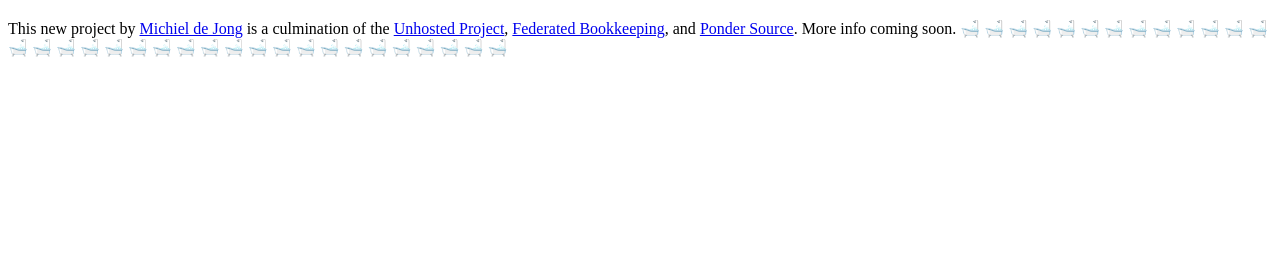
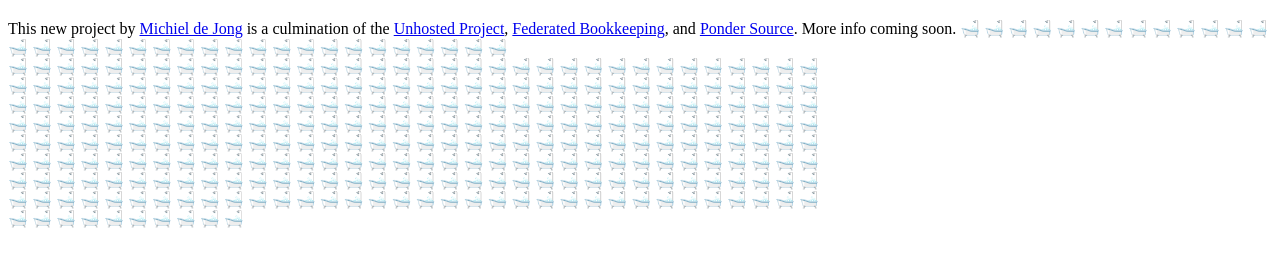
Before and after one commit to tubsproject/tubsproject.org, a plain HTML site: page index.html in a window 1280 px wide. Shown: the part 62-328 px from the top of the page. Drawn offline with Linux system fonts and the light colour scheme.

Commit message:
Update index.html

```diff
--- a/index.html
+++ b/index.html
@@ -11,8 +11,18 @@
       the <a href="https://unhosted.org">Unhosted Project</a>,
       <a href="https://federatedbookkeeping.org">Federated Bookkeeping</a>,
       and <a href="https://pondersource.com">Ponder Source</a>.
-      More info coming soon. 🛁 🛁 🛁 🛁 🛁 🛁 🛁 🛁 🛁 🛁 🛁 🛁 🛁 🛁 🛁 🛁 🛁 🛁 🛁 🛁 🛁 🛁 🛁 🛁 🛁 🛁 🛁 🛁 🛁 🛁 🛁 🛁 🛁 🛁
+      More info coming soon.
       </a href="https://github.com/tubsproject>GitHub</a>
     </div>
+    <div>🛁 🛁 🛁 🛁 🛁 🛁 🛁 🛁 🛁 🛁 🛁 🛁 🛁 🛁 🛁 🛁 🛁 🛁 🛁 🛁 🛁 🛁 🛁 🛁 🛁 🛁 🛁 🛁 🛁 🛁 🛁 🛁 🛁 🛁</div>
+    <div>🛁 🛁 🛁 🛁 🛁 🛁 🛁 🛁 🛁 🛁 🛁 🛁 🛁 🛁 🛁 🛁 🛁 🛁 🛁 🛁 🛁 🛁 🛁 🛁 🛁 🛁 🛁 🛁 🛁 🛁 🛁 🛁 🛁 🛁</div>
+    <div>🛁 🛁 🛁 🛁 🛁 🛁 🛁 🛁 🛁 🛁 🛁 🛁 🛁 🛁 🛁 🛁 🛁 🛁 🛁 🛁 🛁 🛁 🛁 🛁 🛁 🛁 🛁 🛁 🛁 🛁 🛁 🛁 🛁 🛁</div>
+    <div>🛁 🛁 🛁 🛁 🛁 🛁 🛁 🛁 🛁 🛁 🛁 🛁 🛁 🛁 🛁 🛁 🛁 🛁 🛁 🛁 🛁 🛁 🛁 🛁 🛁 🛁 🛁 🛁 🛁 🛁 🛁 🛁 🛁 🛁</div>
+    <div>🛁 🛁 🛁 🛁 🛁 🛁 🛁 🛁 🛁 🛁 🛁 🛁 🛁 🛁 🛁 🛁 🛁 🛁 🛁 🛁 🛁 🛁 🛁 🛁 🛁 🛁 🛁 🛁 🛁 🛁 🛁 🛁 🛁 🛁</div>
+    <div>🛁 🛁 🛁 🛁 🛁 🛁 🛁 🛁 🛁 🛁 🛁 🛁 🛁 🛁 🛁 🛁 🛁 🛁 🛁 🛁 🛁 🛁 🛁 🛁 🛁 🛁 🛁 🛁 🛁 🛁 🛁 🛁 🛁 🛁</div>
+    <div>🛁 🛁 🛁 🛁 🛁 🛁 🛁 🛁 🛁 🛁 🛁 🛁 🛁 🛁 🛁 🛁 🛁 🛁 🛁 🛁 🛁 🛁 🛁 🛁 🛁 🛁 🛁 🛁 🛁 🛁 🛁 🛁 🛁 🛁</div>
+    <div>🛁 🛁 🛁 🛁 🛁 🛁 🛁 🛁 🛁 🛁 🛁 🛁 🛁 🛁 🛁 🛁 🛁 🛁 🛁 🛁 🛁 🛁 🛁 🛁 🛁 🛁 🛁 🛁 🛁 🛁 🛁 🛁 🛁 🛁</div>
+    <div>🛁 🛁 🛁 🛁 🛁 🛁 🛁 🛁 🛁 🛁 🛁 🛁 🛁 🛁 🛁 🛁 🛁 🛁 🛁 🛁 🛁 🛁 🛁 🛁 🛁 🛁 🛁 🛁 🛁 🛁 🛁 🛁 🛁 🛁</div>
+    <div>🛁 🛁 🛁 🛁 🛁 🛁 🛁 🛁 🛁 🛁 </div>
   </body>
 </html>
```
